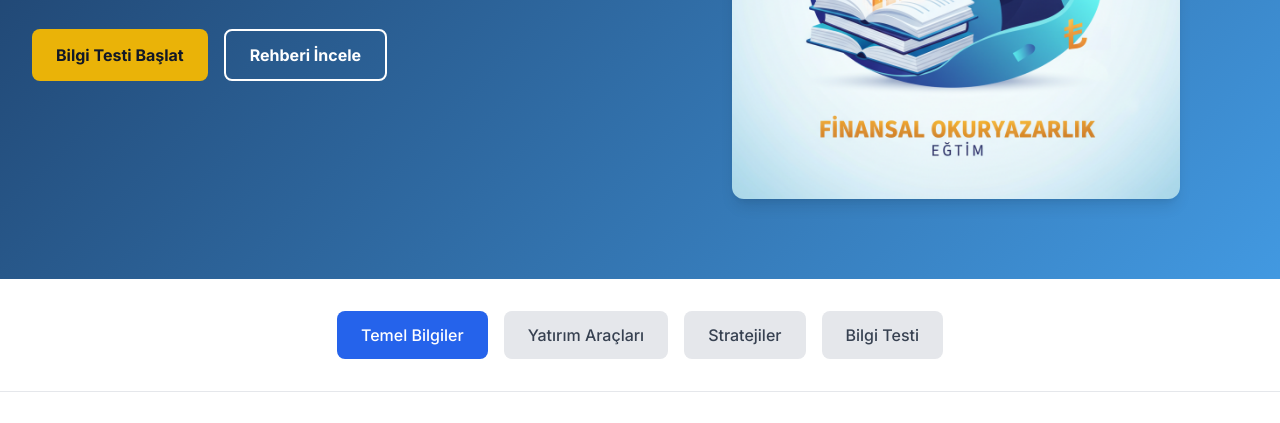
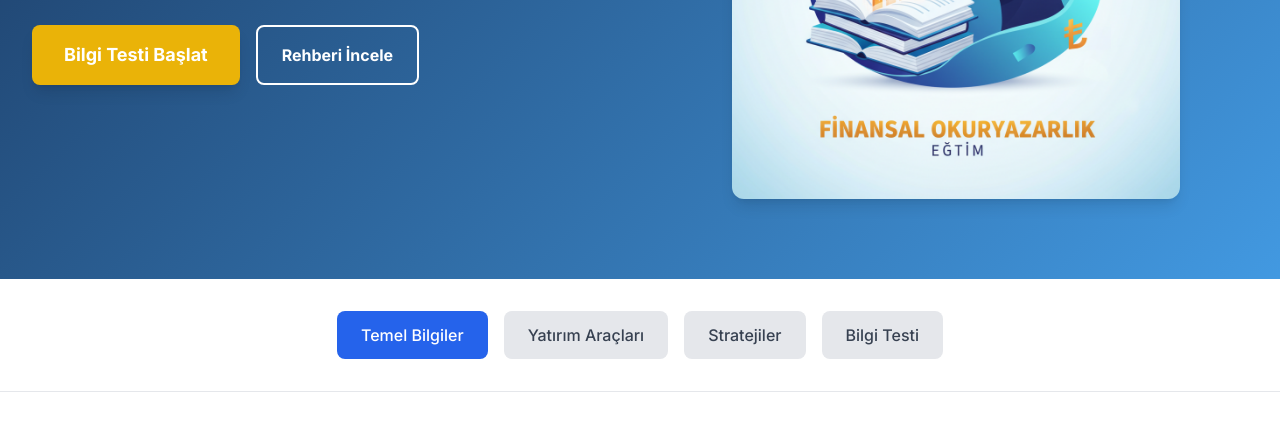
Before and after one commit to Ali-Demir-58/Bitirme, a website: page guide.html in a window 1280 px wide. Shown: the part 377-800 px from the top of the page. Drawn offline with nearby package versions, Linux system fonts and the light colour scheme.

Commit message:
Change button action from quiz to analysis

```diff
--- a/guide.html
+++ b/guide.html
@@ -187,8 +187,8 @@
                     </p>
 
                     <div class="flex flex-col sm:flex-row gap-4 justify-center lg:justify-start">
-                        <button type="button" onclick="startQuiz()"
-                            class="w-full sm:w-auto bg-yellow-500 hover:bg-yellow-600 text-gray-900 font-bold py-3 px-6 rounded-lg transition-all">
+                        <button onclick="startAnalysis()"
+                            class="w-full sm:w-auto bg-yellow-500 hover:bg-yellow-600 text-white hover:text-white font-bold py-4 px-8 rounded-lg text-base sm:text-lg transition-all transform hover:scale-105 shadow-lg">
                             Bilgi Testi Başlat
                         </button>
                         <button type="button" onclick="scrollToContent()"
```
